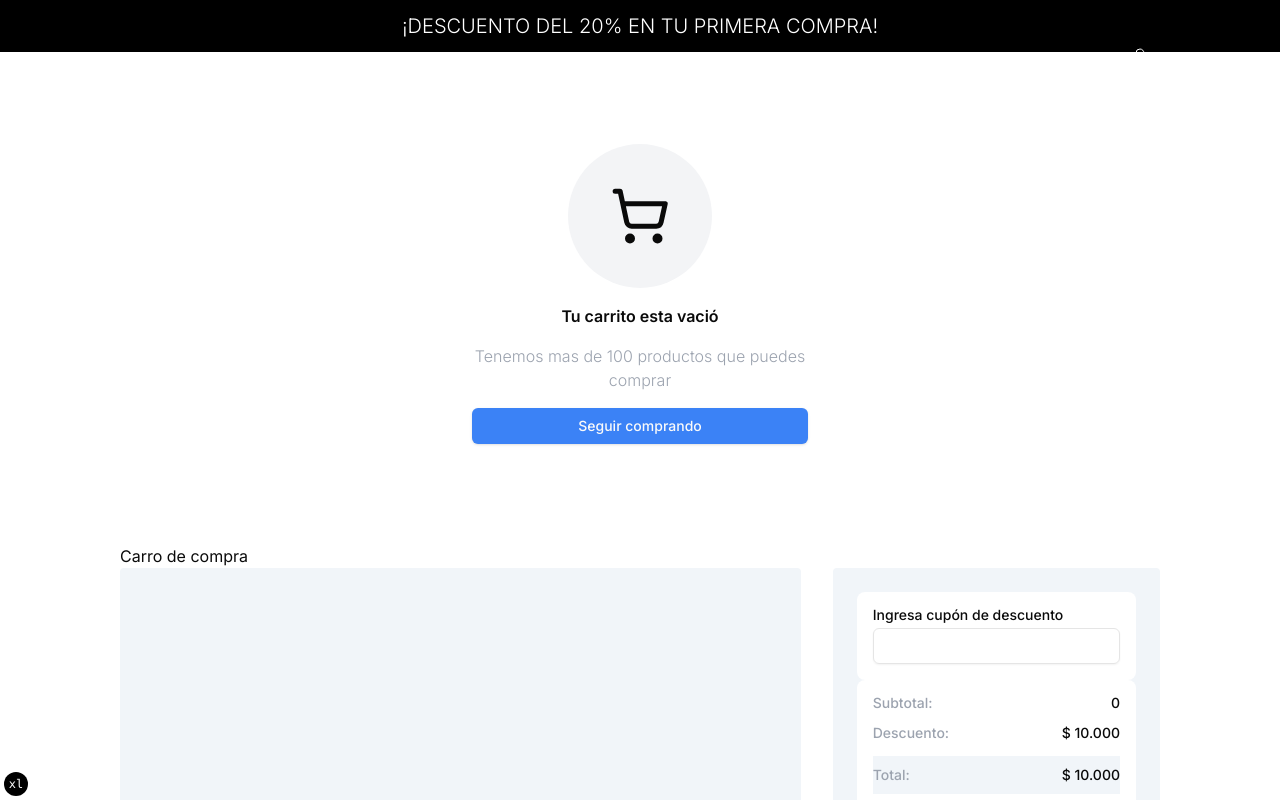
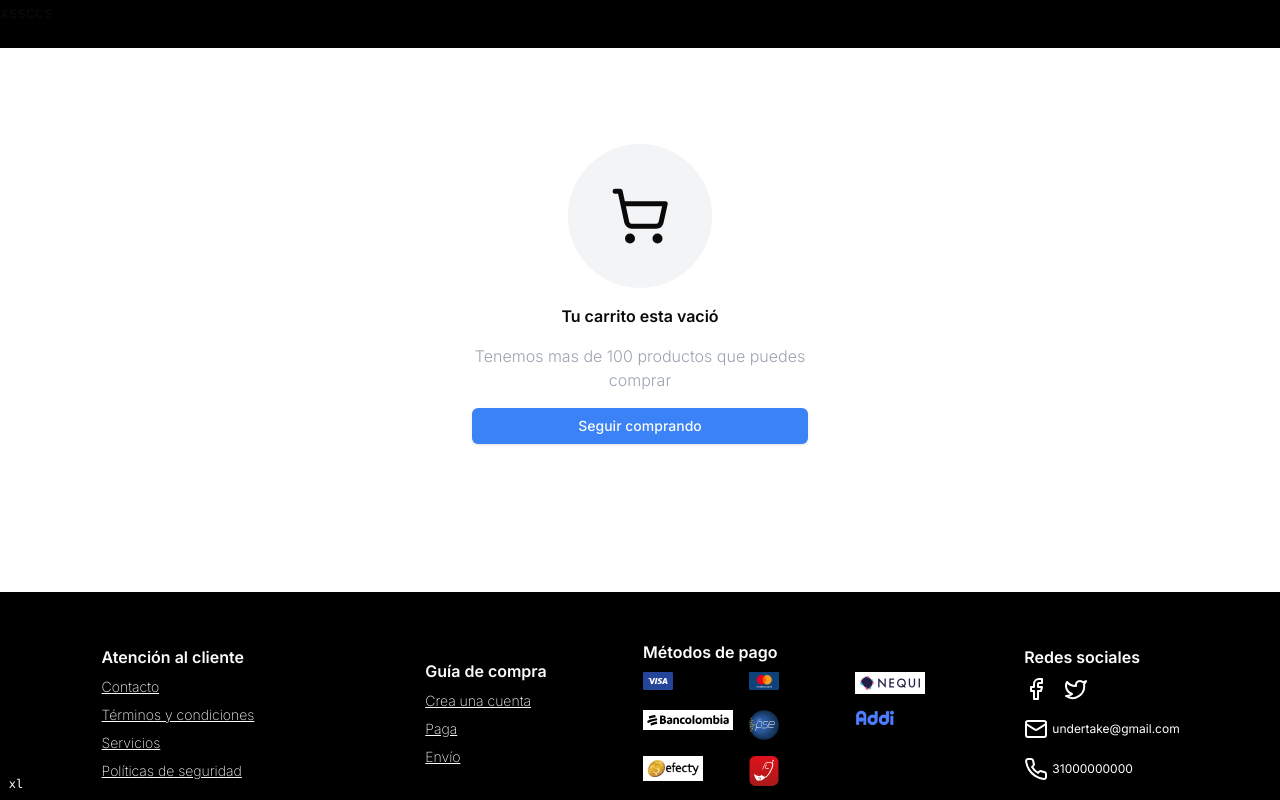
Before and after one commit to EmersonGuerreroDEV/UnderTake-client, a Next.js app: page /checkout in a window 1280 px wide. Shown: the top 800 px of the page. Built offline with nearby package versions, Linux system fonts and the light colour scheme.

Commit message:
checkout advance and validations

```diff
--- a/src/app/checkout/page.tsx
+++ b/src/app/checkout/page.tsx
@@ -1,15 +1,16 @@
+'use client';
+import { useState } from 'react';
 import Cart from '~/core/components/common/checkout/cart';
 import EmptyCart from '~/core/components/common/checkout/empty-cart';
-import PurchaseDetails from '~/core/components/common/checkout/purchase-details';
 import TimeLine from '~/core/components/common/checkout/time-line/time-line';
 
 const CheckoutPage = () => {
+  const [step, setStep] = useState<number>(1);
   return (
-    <div className=''>
+    <div className='pb-12'>
       <TimeLine />
       <EmptyCart />
-      <Cart />
-      <PurchaseDetails />
+      {step === 1 && <Cart />}
     </div>
   );
 };
--- a/src/core/components/common/checkout/cart/details.tsx
+++ b/src/core/components/common/checkout/cart/details.tsx
@@ -1,4 +1,4 @@
-import { useContext } from 'react';
+import { useContext, useState } from 'react';
 import { Button } from '~/core/components/ui/button';
 import { Card, CardContent } from '~/core/components/ui/card';
 import { Input } from '~/core/components/ui/input';
@@ -8,13 +8,21 @@ import Helpers from '~/core/utils/helpers';
 
 const Details = () => {
   const { cart } = useContext(CartContext);
+  const [discount, setDiscount] = useState(0);
 
   if (!cart) return;
-  const calcularTotal = (): number => {
+  const SubTotalCalcule = (): number => {
     return cart.reduce((total, producto) => {
       console.log(producto);
       return total + producto.price * producto.quantity;
     }, 0);
+  };
+
+  const totalCalcule = () => {
+    const subTotal = SubTotalCalcule();
+    const discountAmount = (subTotal * discount) / 100;
+    const total = subTotal - discountAmount;
+    return total;
   };
 
   return (
@@ -32,20 +40,22 @@ const Details = () => {
               Subtotal:
             </Label>
             <Label htmlFor='picture'>
-              {Helpers.formatCurrency(calcularTotal())}
+              {Helpers.formatCurrency(SubTotalCalcule())}
             </Label>
           </div>
           <div className='flex justify-between'>
             <Label htmlFor='picture' className='text-gray-400'>
               Descuento:
             </Label>
-            <Label htmlFor='picture'>{Helpers.formatCurrency(10000)}</Label>
+            <Label htmlFor='picture'>{discount}%</Label>
           </div>
           <div className='flex justify-between bg-slate-100 py-3'>
             <Label htmlFor='picture' className='text-gray-400'>
               Total:
             </Label>
-            <Label htmlFor='picture'>{Helpers.formatCurrency(10000)}</Label>
+            <Label htmlFor='picture'>
+              {Helpers.formatCurrency(totalCalcule())}
+            </Label>
           </div>
           <div>
             <Button className='bg-orange-500 font-bold text-white hover:bg-orange-700 '>
--- a/src/core/components/common/checkout/cart/index.tsx
+++ b/src/core/components/common/checkout/cart/index.tsx
@@ -8,11 +8,14 @@ import ItemCart from './item-cart';
 
 const Cart = () => {
   const { cart } = useContext(CartContext);
+  if (!cart || cart.length <= 0) return;
   return (
     <div>
       <Wrapper>
-        <div className='w-full px-24'>
-          <h1>Carro de compra</h1>
+        <div className='mt-4 w-full px-24'>
+          <h1 className='py-4 text-center text-xl font-semibold'>
+            Carro de compra
+          </h1>
           <div className='flex w-full space-x-8'>
             <Card className='w-full bg-slate-100'>
               <CardContent className='space-y-2'>
--- a/src/core/components/common/checkout/empty-cart.tsx
+++ b/src/core/components/common/checkout/empty-cart.tsx
@@ -1,11 +1,14 @@
 'use client';
 import { ShoppingCart } from 'lucide-react';
+import { useRouter } from 'next/navigation';
 import { useContext } from 'react';
+import { Routes } from '~/core/config/routes';
 import { CartContext } from '~/core/providers/store-provider';
 import { Button } from '../../ui/button';
 
 const EmptyCart = () => {
   const { cart } = useContext(CartContext);
+  const router = useRouter();
 
   if (!cart || cart.length > 0) return;
 
@@ -19,7 +22,10 @@ const EmptyCart = () => {
         <span className='text-center font-light text-gray-400'>
           Tenemos mas de 100 productos que puedes comprar
         </span>
-        <Button className='bg-blue-500 hover:bg-blue-400'>
+        <Button
+          onClick={() => router.push(Routes.home)}
+          className='bg-blue-500 hover:bg-blue-400'
+        >
           Seguir comprando
         </Button>
       </div>
--- a/src/core/components/common/checkout/time-line/item.tsx
+++ b/src/core/components/common/checkout/time-line/item.tsx
@@ -10,6 +10,7 @@ interface ItemProps {
 
 const Item = ({ icon, title, state, finish = false }: ItemProps) => {
   return (
+    <>
       <div className='flex w-32 items-center justify-center'>
         <div className='mx-4 flex flex-col items-center space-y-1'>
           <div
@@ -23,6 +24,15 @@ const Item = ({ icon, title, state, finish = false }: ItemProps) => {
           <span className='text-sm font-semibold'>{title}</span>
         </div>
       </div>
+      {!finish && (
+        <div
+          className={twMerge(
+            '-mt-5 h-1 w-full',
+            state ? 'bg-green-400' : 'bg-gray-300'
+          )}
+        />
+      )}
+    </>
   );
 };
 
--- a/src/core/components/common/checkout/time-line/time-line.tsx
+++ b/src/core/components/common/checkout/time-line/time-line.tsx
@@ -1,27 +1,22 @@
 'use client';
 import { CarIcon, DollarSign, ShoppingCart, User2 } from 'lucide-react';
 import { useContext } from 'react';
-import { twMerge } from 'tailwind-merge';
 import { CartContext } from '~/core/providers/store-provider';
 import Wrapper from '../../../ui/wrapper';
 import Item from './item';
 
 const TimeLine = () => {
   const { cart } = useContext(CartContext);
-
   if (!cart || cart?.length <= 0) return;
 
   return (
-    <div className='mt-12'>
+    <div className='mt-8'>
       <Wrapper>
-        <div className='flex h-24 w-full items-center justify-between px-24 '>
+        <div className='flex h-44 w-full items-center justify-between border-b border-slate-100  px-24'>
           <Item icon={<ShoppingCart />} title='Carrito' state={true} />
-          <div className={twMerge('-mt-5 h-1 w-full bg-green-400')} />
-          <Item icon={<User2 />} title='Datos' state={true} />
-          <div className={twMerge('-mt-5 h-1 w-full bg-green-400')} />
-          <Item icon={<CarIcon />} title='Datos' state={true} />
-          <div className={twMerge('-mt-5 h-1 w-full bg-green-400')} />
-          <Item icon={<DollarSign />} title='Datos' state={true} finish />
+          <Item icon={<User2 />} title='Datos' state={false} />
+          <Item icon={<CarIcon />} title='Datos' state={false} />
+          <Item icon={<DollarSign />} title='Datos' state={false} finish />
         </div>
       </Wrapper>
     </div>
--- /dev/null
+++ b/src/core/components/ui/header/checkout-header.tsx
@@ -0,0 +1,11 @@
+const CheckoutHeader = () => {
+  return (
+    <header
+      className={`fixed left-0 top-0 z-50 h-12 w-full bg-black  transition-all duration-300 ease-in-out`}
+    >
+      xssccs
+    </header>
+  );
+};
+
+export default CheckoutHeader;
--- a/src/core/components/ui/header.tsx
+++ b/src/core/components/ui/header/header.tsx
@@ -5,9 +5,9 @@ import { useRouter } from 'next/navigation';
 import React, { useContext, useEffect, useState } from 'react';
 import { Routes } from '~/core/config/routes';
 import { CartContext } from '~/core/providers/store-provider';
-import Wrapper from './wrapper';
+import Wrapper from '../wrapper';
 
-const Header: React.FC = () => {
+const PrincipalHeader: React.FC = () => {
   const [isScrolled, setIsScrolled] = useState(false);
   const [showBanner, setShowBanner] = useState(true);
   const { cart } = useContext(CartContext);
@@ -76,4 +76,4 @@ const Header: React.FC = () => {
   );
 };
 
-export default Header;
+export default PrincipalHeader;
--- /dev/null
+++ b/src/core/components/ui/header/index.tsx
@@ -0,0 +1,11 @@
+'use client';
+import { usePathname } from 'next/navigation';
+import CheckoutHeader from './checkout-header';
+import PrincipalHeader from './header';
+
+const Header = () => {
+  const router = usePathname();
+  return <div>{router === '/' ? <PrincipalHeader /> : <CheckoutHeader />}</div>;
+};
+
+export default Header;
```
Lines whose indentation alone changed are shown as unchanged.
